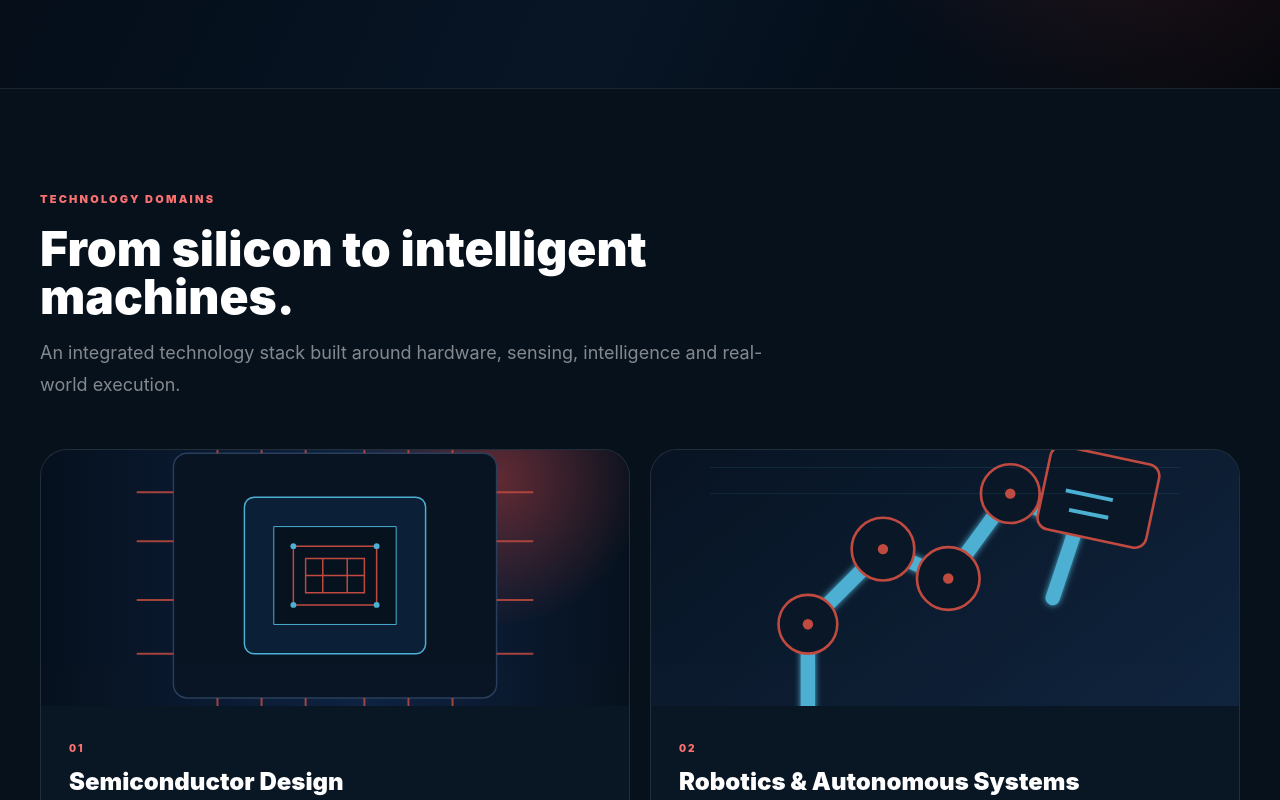
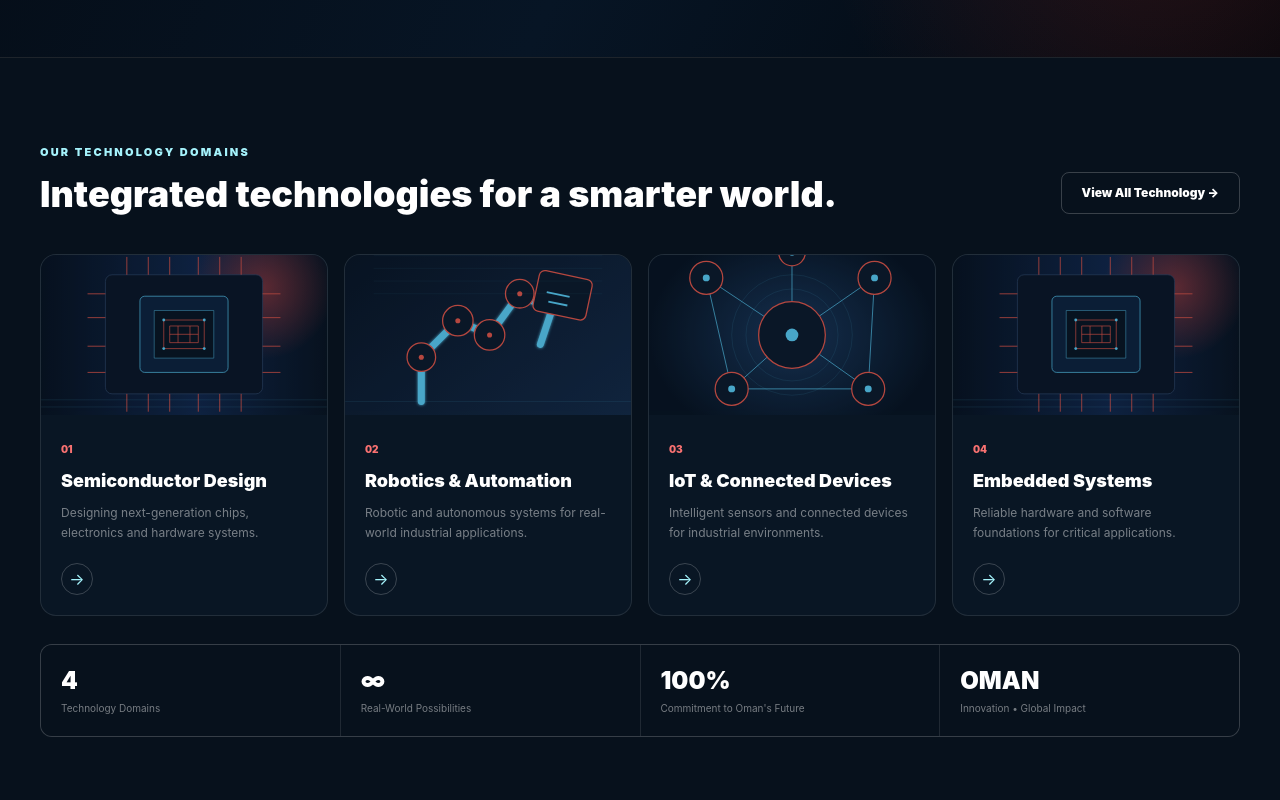
Before and after one commit to issaalazrihd-max/bxbii-ecosystem, a Next.js app in the folder edusec-cloud/apps/web/: page / in a window 1280 px wide. Shown: the part 860-1660 px from the top of the page. Built offline with nearby package versions, Linux system fonts and the light colour scheme; no server answers.

Commit message:
Set final bxbii homepage

```diff
--- a/edusec-cloud/apps/web/src/app/page.tsx
+++ b/edusec-cloud/apps/web/src/app/page.tsx
@@ -1,15 +1,4 @@
 import { PublicPageShell } from "@/components/public/public-page-shell";
-import { TechnologyHomePage } from "@/components/public/technology-home-page";
-
-export const metadata = {
-  title: "bxbii — Deep Technology & Product Innovation",
-  description: "Semiconductor design, robotics, IoT, embedded systems and technology innovation from Oman.",
-};
-
-export default function RootPage() {
-  return (
-    <PublicPageShell>
-      <TechnologyHomePage />
-    </PublicPageShell>
-  );
-}
+import { BxbiiHomePage } from "@/components/public/bxbii-home-page";
+export const metadata={title:"bxbii — Industrial Deep Technology",description:"Semiconductor design, robotics, connected systems, IoT and industrial technology from Oman."};
+export default function RootPage(){return <PublicPageShell><BxbiiHomePage/></PublicPageShell>}
```
